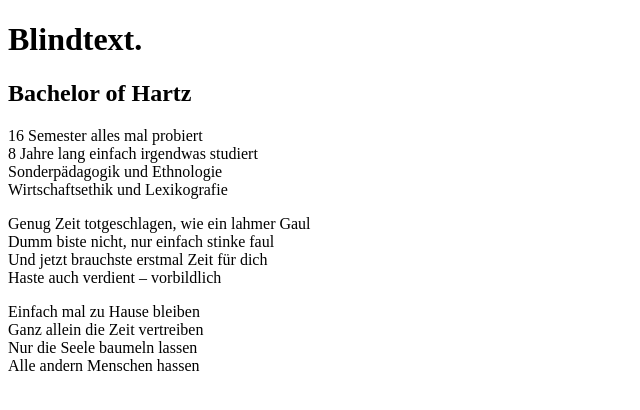
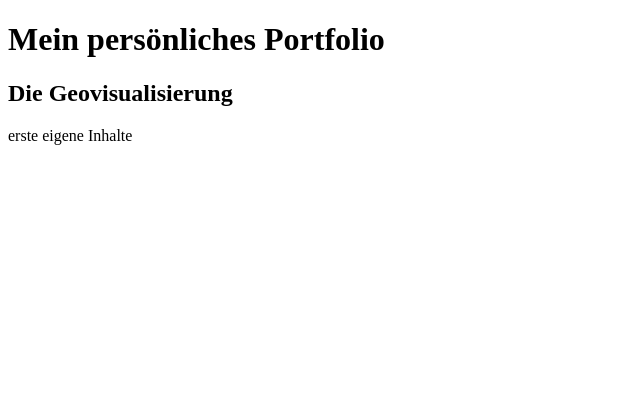
Before and after one commit to sauer3d-thws/wurscht, a plain HTML site: page index.html in a window 1280 px wide. Shown: the whole page, without its empty margins (0-640 px from the left). Drawn offline with Linux system fonts and the light colour scheme.

Commit message:
Erste eigene Inhalte

```diff
--- a/index.html
+++ b/index.html
@@ -7,25 +7,10 @@
   </head>
   <body>
     <!-- Sichtbarer Dokumentinhalt im body -->
-    <h1>Blindtext.</h1>
-        <h2>Bachelor of Hartz</h2>
+    <h1>Mein persönliches Portfolio</h1>
+        <h2>Die Geovisualisierung</h2>
             <p>
-            16 Semester alles mal probiert<br>
-            8 Jahre lang einfach irgendwas studiert<br>
-            Sonderpädagogik und Ethnologie<br>
-            Wirtschaftsethik und Lexikografie
-            </p>
-            <p>
-            Genug Zeit totgeschlagen, wie ein lahmer Gaul<br>
-            Dumm biste nicht, nur einfach stinke faul<br>
-            Und jetzt brauchste erstmal Zeit für dich<br>
-            Haste auch verdient – vorbildlich
-            </p>
-            <p>
-            Einfach mal zu Hause bleiben<br>
-            Ganz allein die Zeit vertreiben<br>
-            Nur die Seele baumeln lassen<br>
-            Alle andern Menschen hassen
+            erste eigene Inhalte
             </p>
   </body>
 </html>
```
